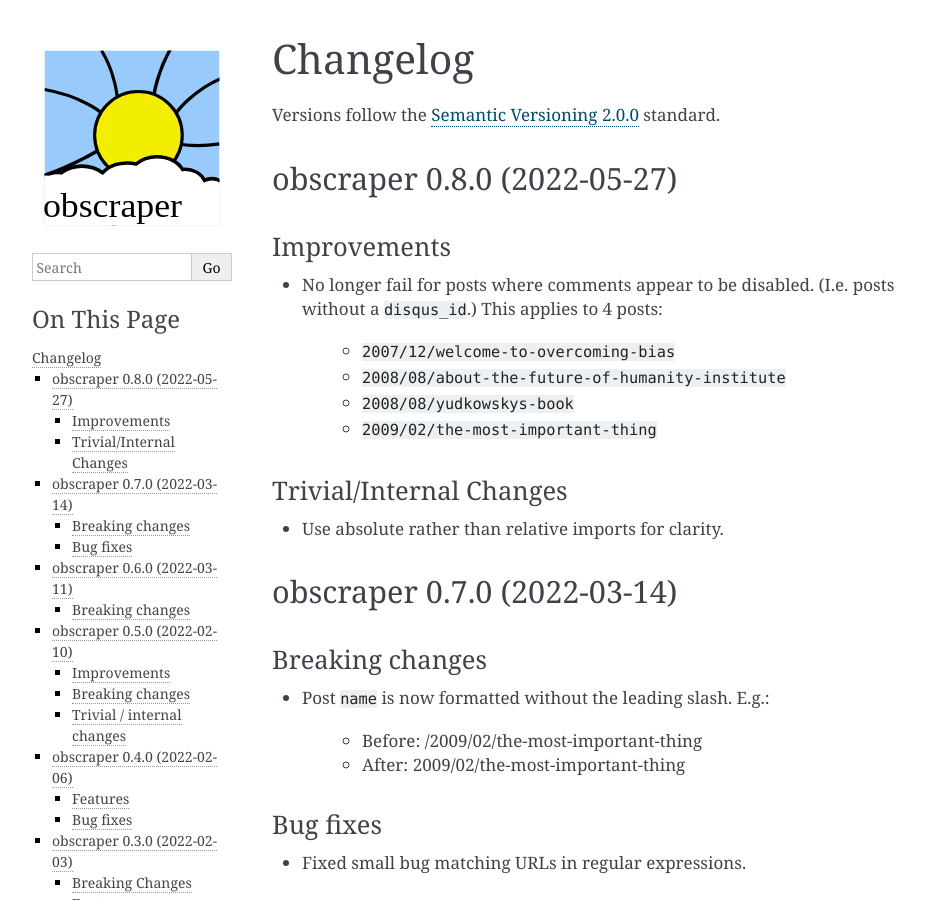
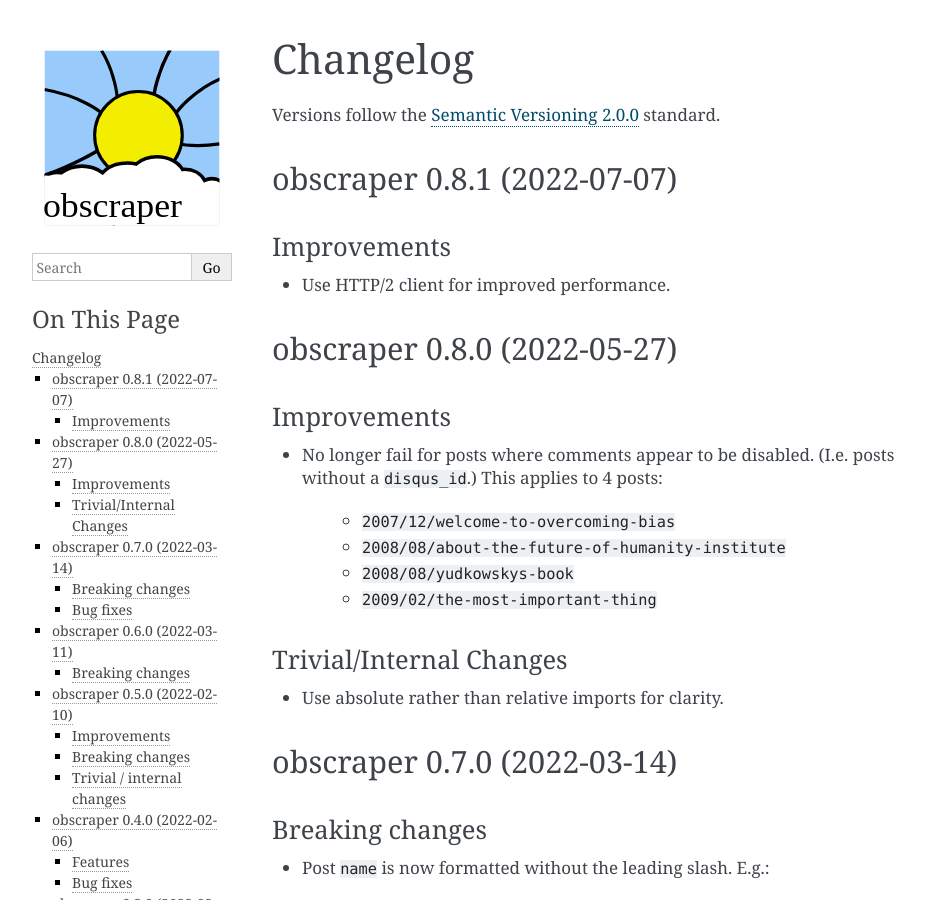
Before and after one commit to chris-mcdo/obscraper, a Sphinx documentation site: the page built from docs/source/changelog.rst, in a window 1280 px wide and 900 px high. Shown: the whole window, without its empty margins (148-1073 px from the left). Built offline with Sphinx 7.4.7, drawn with Linux system fonts in a browser that asks for light colours.

Commit message:
update changelog

```diff
--- a/docs/source/changelog.rst
+++ b/docs/source/changelog.rst
@@ -3,6 +3,15 @@ Changelog
 
 Versions follow the `Semantic Versioning 2.0.0 <https://semver.org/>`_
 standard.
+
+
+obscraper 0.8.1 (2022-07-07)
+****************************
+
+Improvements
+############
+
+- Use HTTP/2 client for improved performance.
 
 
 obscraper 0.8.0 (2022-05-27)
```
